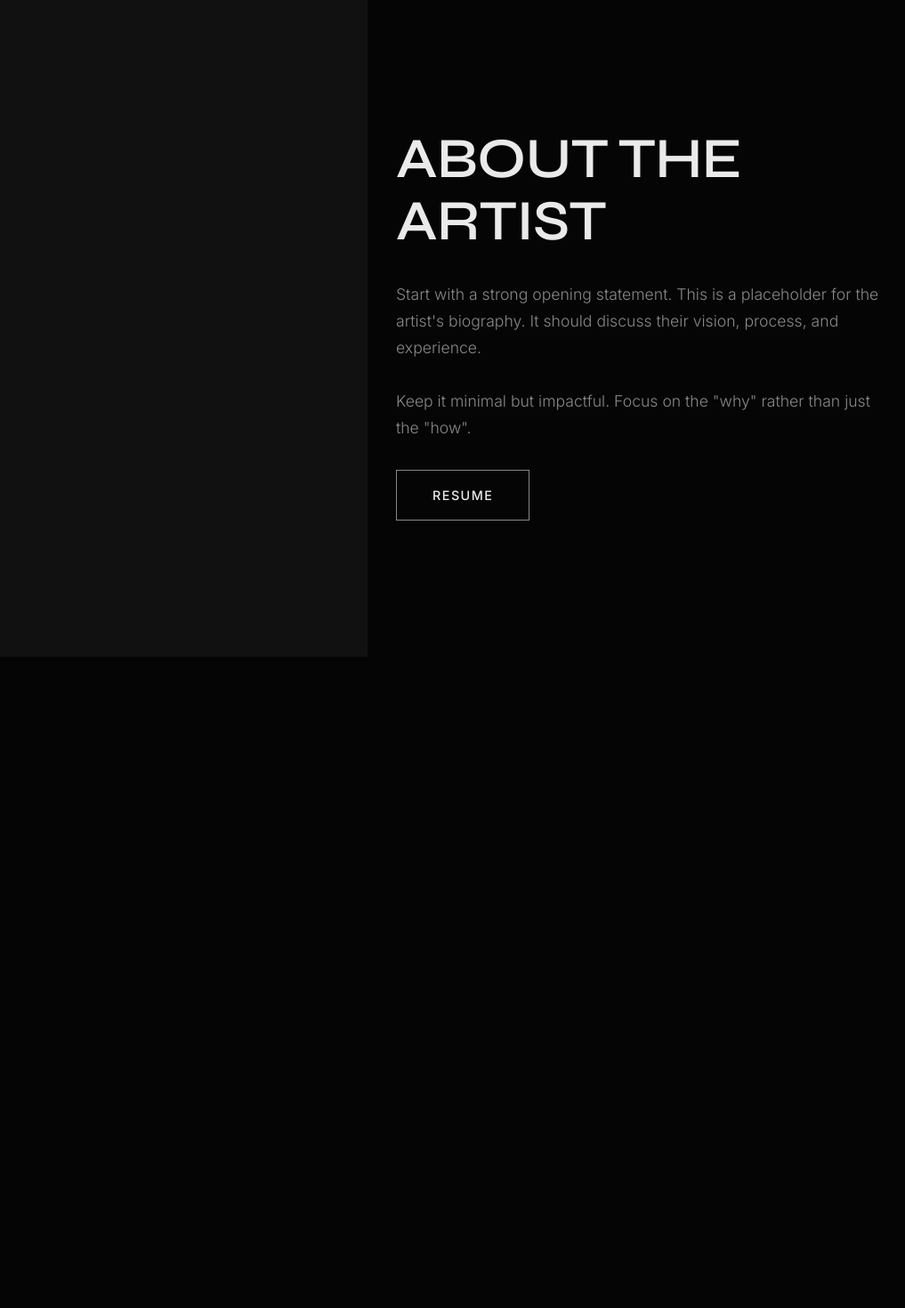
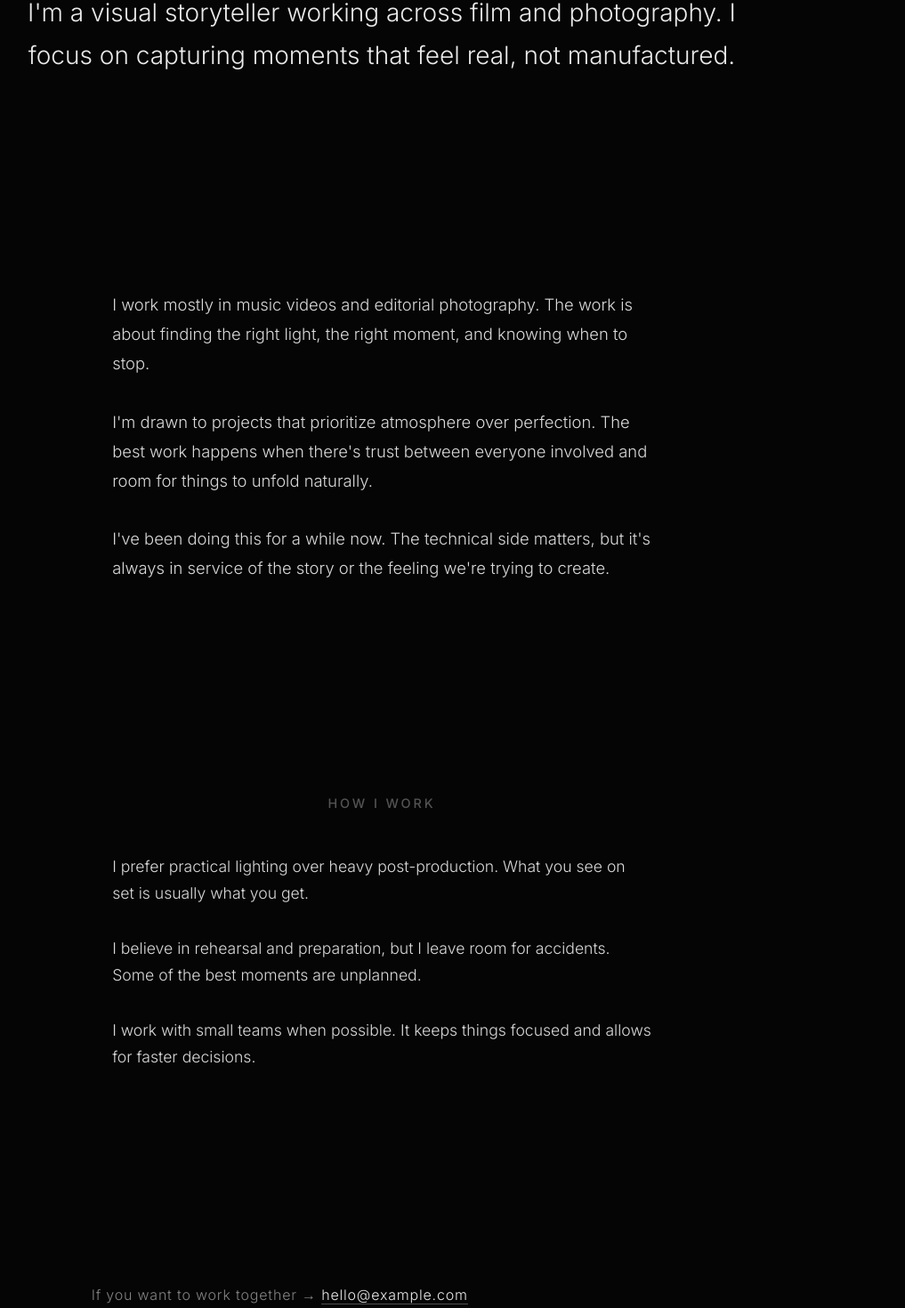
Before and after one commit to nzedmond/art-portfolio, a React (Vite) app in the folder creativeArts-portfolio/: page /about in a window 1280 px wide. Shown: the part 209-1679 px from the top of the page at 89% size, without its empty margins (211-1228 px from the left). Before the commit the page ends 1187 px from the top, so only its background shows below. Built offline with nearby package versions, Linux system fonts and the light colour scheme.

Commit message:
Started the about page

```diff
--- a/creativeArts-portfolio/src/pages/About.jsx
+++ b/creativeArts-portfolio/src/pages/About.jsx
@@ -3,37 +3,131 @@ import PageTransition from '../components/PageTransition';
 import ScrollReveal from '../components/ScrollReveal';
 import Section from '../components/Section';
 import Container from '../components/Container';
-import Button from '../components/Button';
-import Card from '../components/Card';
 
 const About = () => {
   return (
     <PageTransition>
-      <Section style={{ minHeight: '80vh', display: 'flex', alignItems: 'center' }}>
-        <Container>
-          <div className="grid-2" style={{ alignItems: 'center' }}>
-            <ScrollReveal>
-              <Card
-                title=""
-                category=""
-                aspectRatio="portrait"
-                className="pointer-events-none" // Optional: disable hover if it's just a static image
-              />
-            </ScrollReveal>
+      {/* Opening Statement */}
+      <Section style={{ paddingTop: '15vh', paddingBottom: '10vh' }}>
+        <Container size="md">
+          <ScrollReveal>
+            <p className="text-body" style={{
+              fontSize: '1.75rem',
+              lineHeight: 1.7,
+              textAlign: 'center',
+              maxWidth: '50ch',
+              margin: '0 auto',
+              color: 'var(--text-primary)'
+            }}>
+              I'm a visual storyteller working across film and photography. I focus on capturing moments that feel real, not manufactured.
+            </p>
+          </ScrollReveal>
+        </Container>
+      </Section>
 
-            <ScrollReveal delay={0.2} style={{ padding: '0 2rem' }}>
-              <h1 className="text-headline" style={{ marginBottom: '2rem' }}>ABOUT THE ARTIST</h1>
-              <p className="text-body" style={{ marginBottom: '2rem' }}>
-                Start with a strong opening statement. This is a placeholder for the artist's biography.
-                It should discuss their vision, process, and experience.
-                <br /><br />
-                Keep it minimal but impactful. Focus on the "why" rather than just the "how".
+      {/* What I Do */}
+      <Section style={{ paddingTop: '10vh', paddingBottom: '10vh' }}>
+        <Container size="md">
+          <ScrollReveal delay={0.2}>
+            <div style={{ maxWidth: '60ch', margin: '0 auto' }}>
+              <p className="text-body" style={{
+                fontSize: '1.15rem',
+                lineHeight: 1.8,
+                marginBottom: '2rem',
+                color: 'rgba(255, 255, 255, 0.85)'
+              }}>
+                I work mostly in music videos and editorial photography. The work is about finding the right light, the right moment, and knowing when to stop.
               </p>
-              <Button variant="outline" href="/resume.pdf">
-                RESUME
-              </Button>
-            </ScrollReveal>
-          </div>
+
+              <p className="text-body" style={{
+                fontSize: '1.15rem',
+                lineHeight: 1.8,
+                marginBottom: '2rem',
+                color: 'rgba(255, 255, 255, 0.85)'
+              }}>
+                I'm drawn to projects that prioritize atmosphere over perfection. The best work happens when there's trust between everyone involved and room for things to unfold naturally.
+              </p>
+
+              <p className="text-body" style={{
+                fontSize: '1.15rem',
+                lineHeight: 1.8,
+                color: 'rgba(255, 255, 255, 0.85)'
+              }}>
+                I've been doing this for a while now. The technical side matters, but it's always in service of the story or the feeling we're trying to create.
+              </p>
+            </div>
+          </ScrollReveal>
+        </Container>
+      </Section>
+
+      {/* How I Work */}
+      <Section style={{ paddingTop: '10vh', paddingBottom: '15vh' }}>
+        <Container size="md">
+          <ScrollReveal delay={0.3}>
+            <div style={{ maxWidth: '60ch', margin: '0 auto' }}>
+              <h2 className="text-label" style={{
+                marginBottom: '3rem',
+                fontSize: '0.9rem',
+                opacity: 0.6,
+                textAlign: 'center'
+              }}>
+                HOW I WORK
+              </h2>
+
+              <div style={{ display: 'flex', flexDirection: 'column', gap: '2rem' }}>
+                <div>
+                  <p className="text-body" style={{
+                    fontSize: '1.1rem',
+                    lineHeight: 1.7,
+                    color: 'rgba(255, 255, 255, 0.85)'
+                  }}>
+                    I prefer practical lighting over heavy post-production. What you see on set is usually what you get.
+                  </p>
+                </div>
+
+                <div>
+                  <p className="text-body" style={{
+                    fontSize: '1.1rem',
+                    lineHeight: 1.7,
+                    color: 'rgba(255, 255, 255, 0.85)'
+                  }}>
+                    I believe in rehearsal and preparation, but I leave room for accidents. Some of the best moments are unplanned.
+                  </p>
+                </div>
+
+                <div>
+                  <p className="text-body" style={{
+                    fontSize: '1.1rem',
+                    lineHeight: 1.7,
+                    color: 'rgba(255, 255, 255, 0.85)'
+                  }}>
+                    I work with small teams when possible. It keeps things focused and allows for faster decisions.
+                  </p>
+                </div>
+              </div>
+            </div>
+          </ScrollReveal>
+        </Container>
+      </Section>
+
+      {/* Subtle Contact */}
+      <Section style={{ paddingBottom: '10vh' }}>
+        <Container size="md">
+          <ScrollReveal delay={0.4}>
+            <p className="text-body" style={{
+              fontSize: '1rem',
+              textAlign: 'center',
+              color: 'rgba(255, 255, 255, 0.5)',
+              letterSpacing: '0.05em'
+            }}>
+              If you want to work together → <a href="mailto:hello@example.com" style={{
+                color: 'var(--text-primary)',
+                textDecoration: 'none',
+                borderBottom: '1px solid rgba(255, 255, 255, 0.3)',
+                transition: 'border-color 0.3s ease'
+              }}>hello@example.com</a>
+            </p>
+          </ScrollReveal>
         </Container>
       </Section>
     </PageTransition>
```
